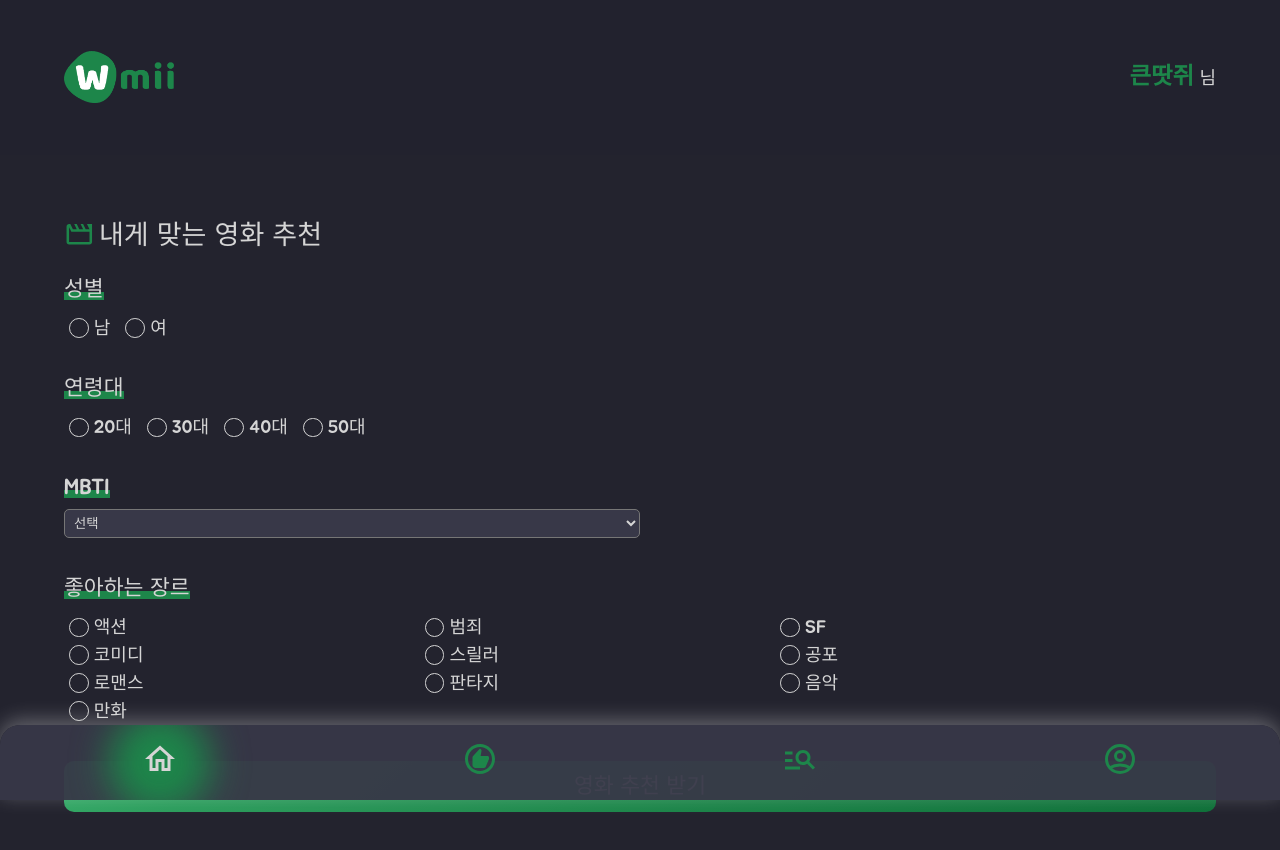
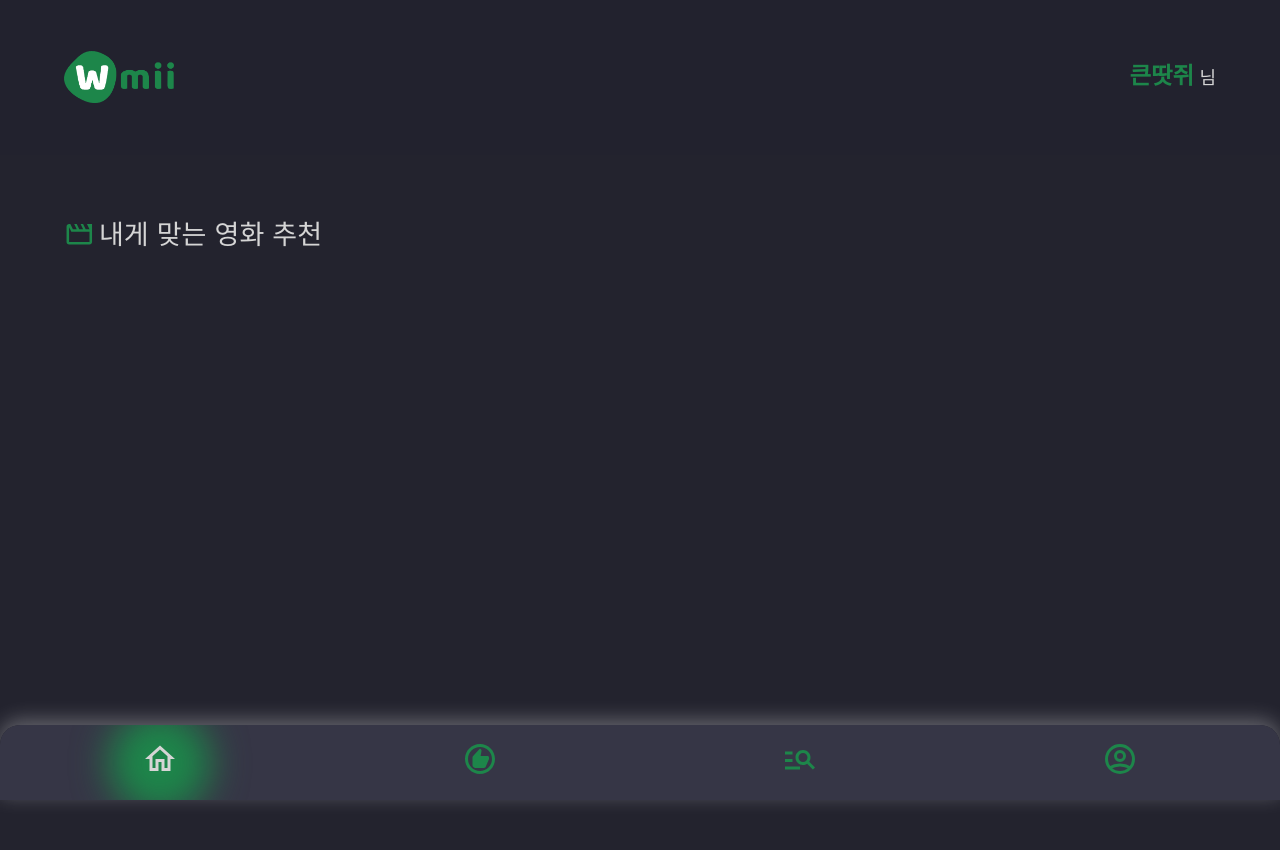
Before and after one commit to devwoodie/wmii-frontend, a React (Create React App) app: page /recommend in a window 1280 px wide. Shown: the top 850 px of the page. After the commit the page ends 800 px from the top, so only its background shows below. Built offline with nearby package versions, Linux system fonts and the light colour scheme.

Commit message:
feat : 영화 추천 페이지 초기화

```diff
--- a/src/component/Recommend.js
+++ b/src/component/Recommend.js
@@ -5,160 +5,13 @@ import {useEffect, useState} from "react";
 
 const Recommend = () => {
 
-    const [recommend, setRecommend] = useState(false);
-    const [isGenre, setIsGenre] = useState('');
-
-
-    const handleClick = () => {
-        const genre = document.querySelectorAll('input[name="genre"]');
-        genre.forEach((genres) => {
-            if(genres.checked){
-                setIsGenre(genres.value)
-                setRecommend(true);
-            };
-        });
-
-    };
-
-
     return(
         <div className="Recommend inner">
             <h2 className="wrap-tit"><span className="tit-icon"><MdOutlineMovieCreation/></span> 내게 맞는 영화 추천</h2>
-            {
-                recommend ?
-                    <RecommendList isGenre={isGenre} /> :
-                    <form className="recommend-qa">
-                        <Gender />
-                        <Age />
-                        <Mbti />
-                        <Genre />
-                        <button onClick={handleClick} className="recommend-btn" type="button">영화 추천 받기</button>
-                    </form>
-            }
-        </div>
-    )
-}
-//성별
-const Gender = ({}) => {
-    return(
-        <div className="qa-wrap">
-            <h3 className="question">성별</h3>
-            <div className="answer-wrap">
-                <div className="answer">
-                    <input name="gender" value="male" id="male" type="radio" />
-                    <label htmlFor="male">남</label>
-                </div>
-                <div className="answer">
-                    <input name="gender" value="female" id="female" type="radio"/>
-                    <label htmlFor="female">여</label>
-                </div>
-            </div>
-        </div>
-    )
-}
-//연령대
-const Age = () => {
-    return(
-        <div className="qa-wrap">
-            <h3 className="question">연령대</h3>
-            <div className="answer-wrap">
-                <div className="answer">
-                    <input value="20" name="age" id="20" type="radio" />
-                    <label htmlFor="20">20대</label>
-                </div>
-                <div className="answer">
-                    <input value="30" name="age" id="30" type="radio" />
-                    <label htmlFor="30">30대</label>
-                </div>
-                <div className="answer">
-                    <input value="40" name="age" id="40" type="radio" />
-                    <label htmlFor="40">40대</label>
-                </div>
-                <div className="answer">
-                    <input value="50" name="age" id="50" type="radio" />
-                    <label htmlFor="50">50대</label>
-                </div>
-            </div>
-        </div>
-    )
-}
-//MBTI
-const Mbti = () => {
-    return(
-        <div className="qa-wrap">
-            <h3 className="question">MBTI</h3>
-            <div className="answer-wrap">
-                <select name="mbti" className="mbti-select">
-                    <option value="">선택</option>
-                    <option value="ENFJ">ENFJ</option>
-                    <option value="ENFP">ENFP</option>
-                    <option value="ENTP">ENTP</option>
-                    <option value="ESFP">ESFP</option>
-                    <option value="ESFJ">ESFJ</option>
-                    <option value="ESTP">ESTP</option>
-                    <option value="ESTJ">ESTJ</option>
-                    <option value="INFP">INFP</option>
-                    <option value="INFJ">INFJ</option>
-                    <option value="INTP">INTP</option>
-                    <option value="ISTP">ISTP</option>
-                    <option value="ISFP">ISFP</option>
-                    <option value="ISFJ">ISFJ</option>
-                    <option value="ISTJ">ISTJ</option>
-                    <option value="INTJ">INTJ</option>
-                </select>
-            </div>
-        </div>
-    )
-}
-//Genre
-const Genre = () => {
-    return(
-        <div className="qa-wrap">
-            <h3 className="question">좋아하는 장르</h3>
-            <div className="answer-wrap genre">
-                <div className="answer">
-                    <input name="genre" value="19" id="action" type="radio" />
-                    <label htmlFor="action">액션</label>
-                </div>
-                <div className="answer">
-                    <input name="genre" value="16" id="crime" type="radio"/>
-                    <label htmlFor="crime">범죄</label>
-                </div>
-                <div className="answer">
-                    <input name="genre" value="18" id="sf" type="radio"/>
-                    <label htmlFor="sf">SF</label>
-                </div>
-                <div className="answer">
-                    <input name="genre" value="11" id="comedy" type="radio"/>
-                    <label htmlFor="comedy">코미디</label>
-                </div>
-                <div className="answer">
-                    <input name="genre" value="7" id="thriller" type="radio"/>
-                    <label htmlFor="thriller">스릴러</label>
-                </div>
-                <div className="answer">
-                    <input name="genre" value="4" id="horror" type="radio"/>
-                    <label htmlFor="horror">공포</label>
-                </div>
-                <div className="answer">
-                    <input name="genre" value="5" id="romance" type="radio"/>
-                    <label htmlFor="romance">로맨스</label>
-                </div>
-                <div className="answer">
-                    <input name="genre" value="2" id="fantasy" type="radio"/>
-                    <label htmlFor="fantasy">판타지</label>
-                </div>
-                <div className="answer">
-                    <input name="genre" value="27" id="music" type="radio"/>
-                    <label htmlFor="music">음악</label>
-                </div>
-                <div className="answer">
-                    <input name="genre" value="15" id="animation" type="radio"/>
-                    <label htmlFor="animation ">만화</label>
-                </div>
-            </div>
+
         </div>
     )
 }
 
+
 export default Recommend;
--- a/src/css/_recommend.scss
+++ b/src/css/_recommend.scss
@@ -3,76 +3,5 @@
 //recommend
 .Recommend{
   margin-bottom: 100px;
-  .recommend-qa{
-    margin-top: 30px;
-    .qa-wrap{
-      margin-bottom: 40px;
-      .question{
-        font-size: 1.2rem;
-        display: inline;
-        position: relative;
-        z-index: 1;
-        &::after{
-          content: '';
-          display: inline-block;
-          width: 100%; height: 8px;
-          position: absolute;
-          left: 0; bottom: 0;
-          z-index: -1;
-          @include gradLiner();
-          background: $mainGreen;
-        }
-      }
-      .answer-wrap{
-        display: flex;
-        justify-content: flex-start;
-        align-items: center;
-        flex-wrap: wrap;
-        margin-top: 10px;
-        .answer{
-          display: flex;
-          align-items: flex-end;
-          margin-right: 10px;
-          margin-top: 5px;
-          font-size: 1rem;
-        }
-        &.genre{
-          .answer{
-            width: 30%;
-          }
-        }
-      }
-    }
-  }
-  .recommend-btn{
-    @include gradLiner();
-    display: block; width: 100%;
-    border-radius: 10px; color: $mainText;
-    padding: 15px 0;
-    font-size: 1.2rem; font-weight: normal;
-  }
-  //radio button custom
-  [type="radio"]{
-    vertical-align: middle;
-    appearance: none;
-    border: 1px solid $mainText;
-    border-radius: 50%;
-    width: 1.1rem; height: 1.1rem;
-    margin-right: 5px;
-  }
-  [type="radio"]:checked{
-    @include gradLiner();
-  }
-  [type="radio"]:checked +label{
-    color: $mainGreen;
-  }
-  //select box custom
-  .mbti-select{
-    display: block;
-    width: 50%;
-    background: $subBg;
-    padding: 5px;
-    border-radius: 5px;
-    color: $mainText;
-  }
+
 }
--- a/src/css/style.css
+++ b/src/css/style.css
@@ -50,80 +50,6 @@
 
 .Recommend {
   margin-bottom: 100px;
-}
-.Recommend .recommend-qa {
-  margin-top: 30px;
-}
-.Recommend .recommend-qa .qa-wrap {
-  margin-bottom: 40px;
-}
-.Recommend .recommend-qa .qa-wrap .question {
-  font-size: 1.2rem;
-  display: inline;
-  position: relative;
-  z-index: 1;
-}
-.Recommend .recommend-qa .qa-wrap .question::after {
-  content: "";
-  display: inline-block;
-  width: 100%;
-  height: 8px;
-  position: absolute;
-  left: 0;
-  bottom: 0;
-  z-index: -1;
-  background: linear-gradient(135deg, #33a966, 40%, #0d6f37);
-  background: #1d864a;
-}
-.Recommend .recommend-qa .qa-wrap .answer-wrap {
-  display: flex;
-  justify-content: flex-start;
-  align-items: center;
-  flex-wrap: wrap;
-  margin-top: 10px;
-}
-.Recommend .recommend-qa .qa-wrap .answer-wrap .answer {
-  display: flex;
-  align-items: flex-end;
-  margin-right: 10px;
-  margin-top: 5px;
-  font-size: 1rem;
-}
-.Recommend .recommend-qa .qa-wrap .answer-wrap.genre .answer {
-  width: 30%;
-}
-.Recommend .recommend-btn {
-  background: linear-gradient(135deg, #33a966, 40%, #0d6f37);
-  display: block;
-  width: 100%;
-  border-radius: 10px;
-  color: #d5d5d5;
-  padding: 15px 0;
-  font-size: 1.2rem;
-  font-weight: normal;
-}
-.Recommend [type=radio] {
-  vertical-align: middle;
-  appearance: none;
-  border: 1px solid #d5d5d5;
-  border-radius: 50%;
-  width: 1.1rem;
-  height: 1.1rem;
-  margin-right: 5px;
-}
-.Recommend [type=radio]:checked {
-  background: linear-gradient(135deg, #33a966, 40%, #0d6f37);
-}
-.Recommend [type=radio]:checked + label {
-  color: #1d864a;
-}
-.Recommend .mbti-select {
-  display: block;
-  width: 50%;
-  background: #383848;
-  padding: 5px;
-  border-radius: 5px;
-  color: #d5d5d5;
 }
 
 .Search .search-wrap {
```
Also changed, not shown: 1 other file (tests, documents, lock files or other folders).
